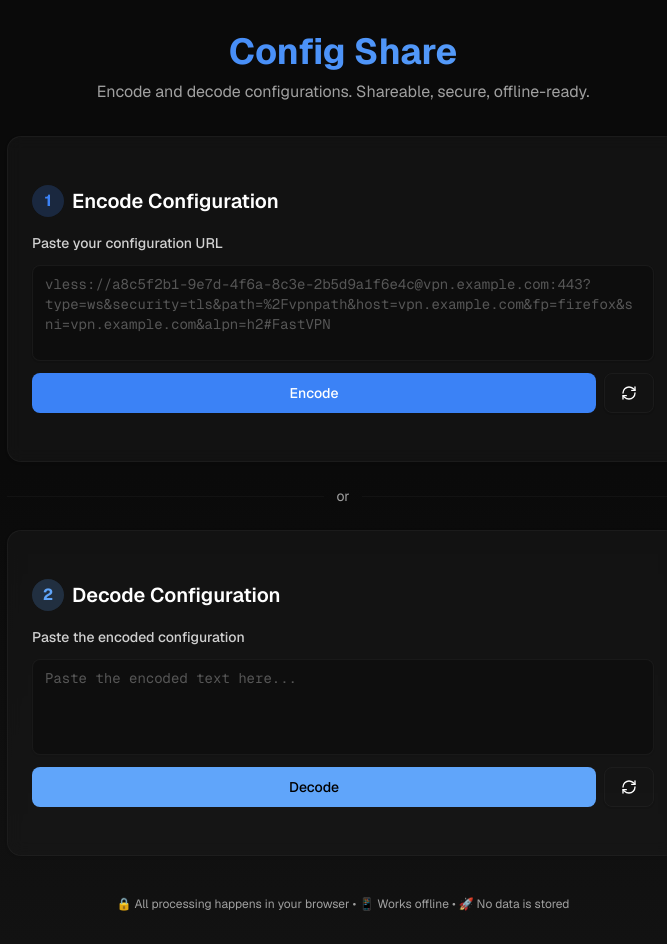
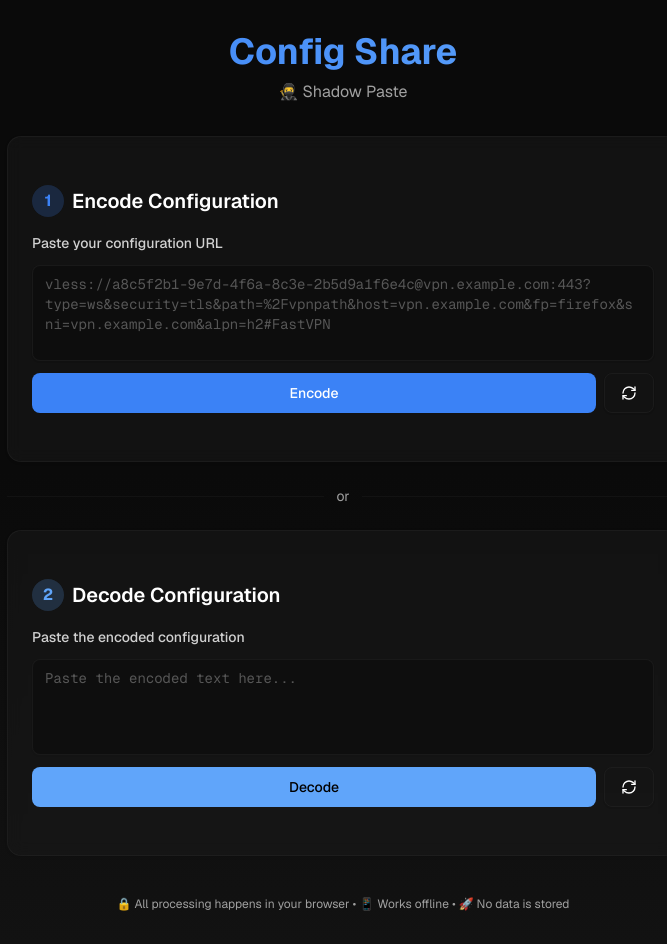
Before and after one commit to amirhosseinNouri/shadow-paste, a Next.js app: page / in a window 1280 px wide. Shown: the whole page, without its empty margins (297-964 px from the left). Built offline with nearby package versions, Linux system fonts and the light colour scheme.

Commit message:
feat: change title

```diff
--- a/app/page.tsx
+++ b/app/page.tsx
@@ -158,7 +158,7 @@ export default function Home() {
             Config Share
           </h1>
           <p className="text-muted-foreground text-sm md:text-base">
-            Encode and decode configurations. Shareable, secure, offline-ready.
+            🥷 Shadow Paste
           </p>
         </div>
 
```
